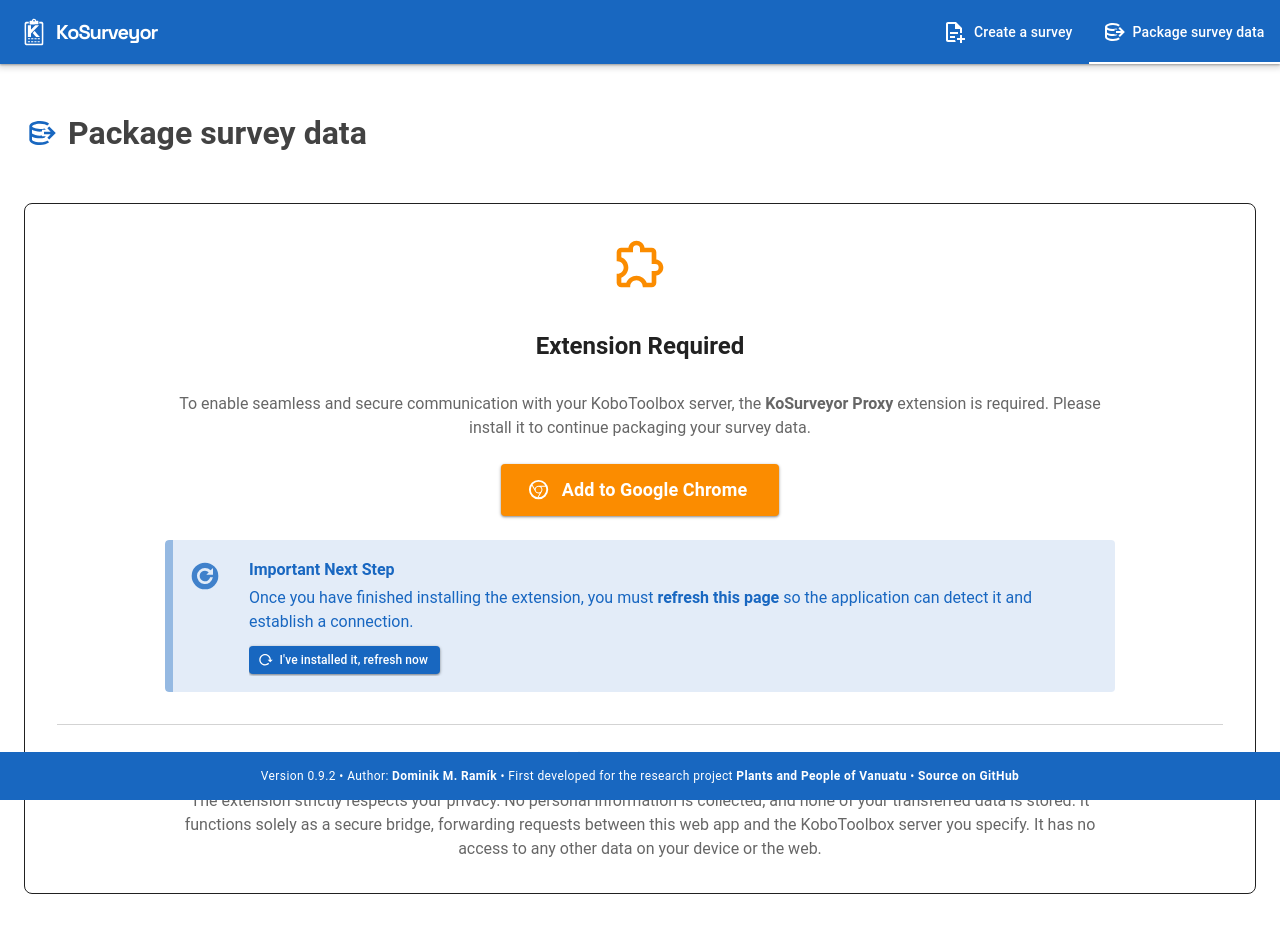
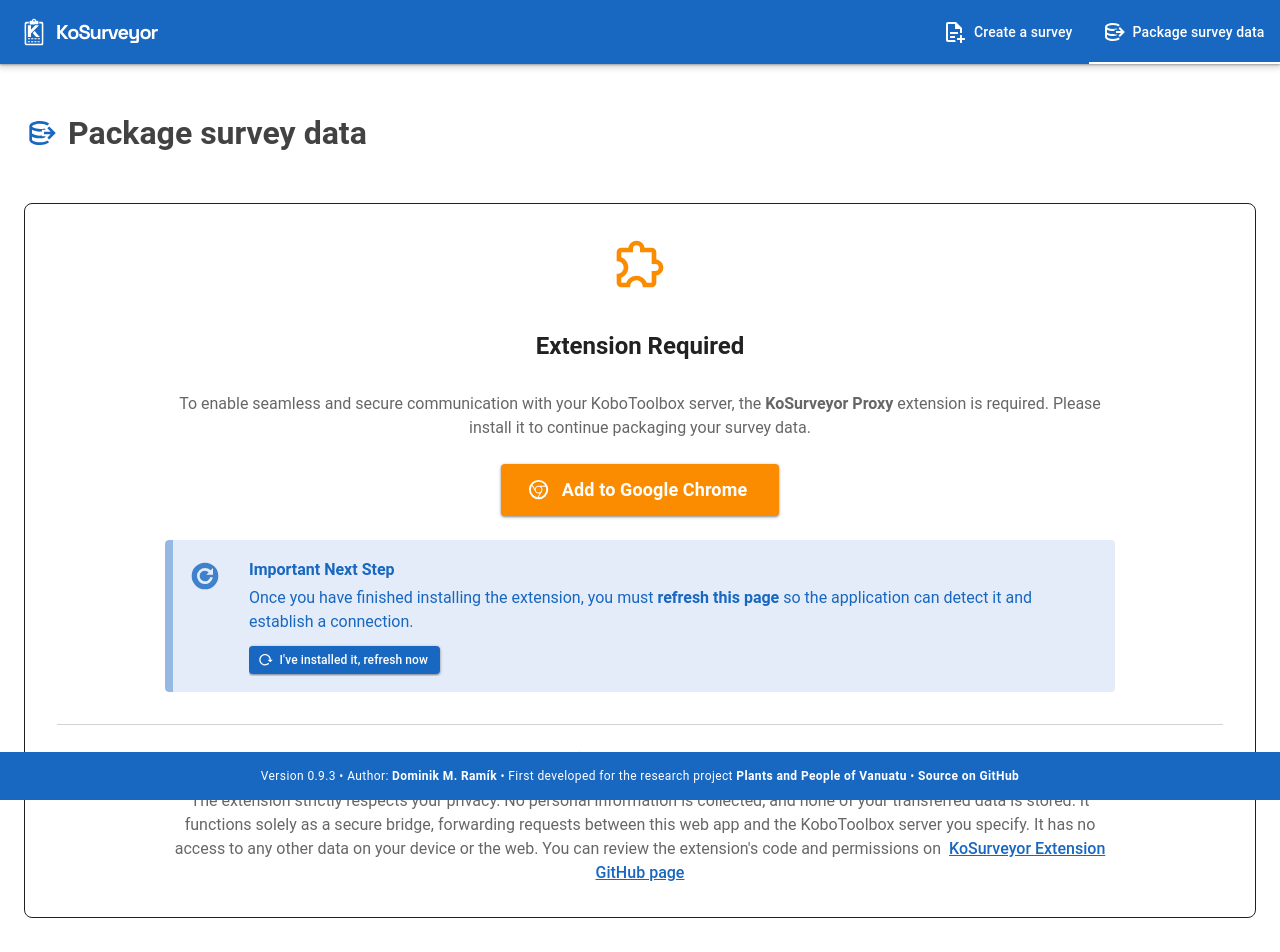
Before and after one commit to dominik-ramik/kosurveyor, a Vue app: page /postprocess in a window 1280 px wide. Shown: the top 952 px of the page. Built offline with nearby package versions, Linux system fonts and the light colour scheme.

Commit message:
feat: include Edge extension

```diff
--- a/package.json
+++ b/package.json
@@ -1,6 +1,6 @@
 {
   "name": "kosurveyor",
-  "version": "0.9.2",
+  "version": "0.9.3",
   "private": true,
   "type": "module",
   "scripts": {
--- a/src/views/PostprocessData.vue
+++ b/src/views/PostprocessData.vue
@@ -123,7 +123,15 @@
               <span class="font-weight-bold text-subtitle-2 text-uppercase tracking-wide">Privacy First</span>
             </div>
             <p class="text-body-2 text-medium-emphasis mb-0">
-              The extension strictly respects your privacy. No personal information is collected, and none of your transferred data is stored. It functions solely as a secure bridge, forwarding requests between this web app and the KoboToolbox server you specify. It has no access to any other data on your device or the web.
+              The extension strictly respects your privacy. No personal information is collected, and none of your transferred data is stored. It functions solely as a secure bridge, forwarding requests between this web app and the KoboToolbox server you specify. It has no access to any other data on your device or the web. You can review the extension's code and permissions on
+              <a
+                href="https://github.com/dominik-ramik/kosurveyor-extension"
+                target="_blank"
+                rel="noopener"
+                class="text-primary font-weight-medium ml-1"
+              >
+                KoSurveyor Extension GitHub page
+              </a>
             </p>
           </div>
         </div>
@@ -969,7 +977,7 @@
 const URL_CHROME_EXTENSION =
   "https://chromewebstore.google.com/detail/kosurveyor-proxy/aopjlknkfnmlaenchgggmopfclkidgbg";
 const URL_EDGE_EXTENSION =
-  "https://microsoftedge.microsoft.com/addons/detail/kosurveyor-proxy/fbigpbaamaadbpdcbnaloegjhiehlbab";
+  "https://microsoftedge.microsoft.com/addons/detail/fbigpbaamaadbpdcbnaloegjhiehlbab";
 
 const isSupportedBrowser = computed(() => {
   return (
```
Also changed, not shown: 1 other file (tests, documents, lock files or other folders).
